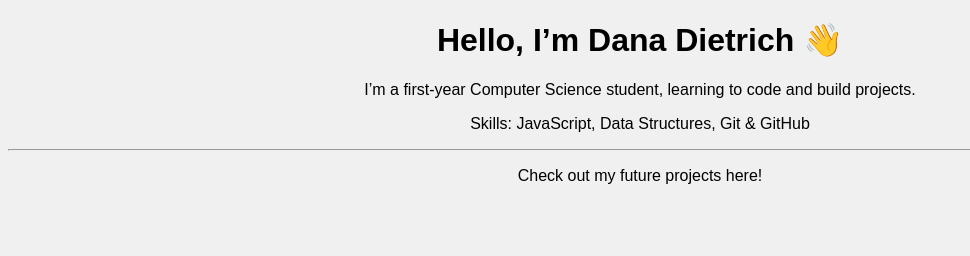
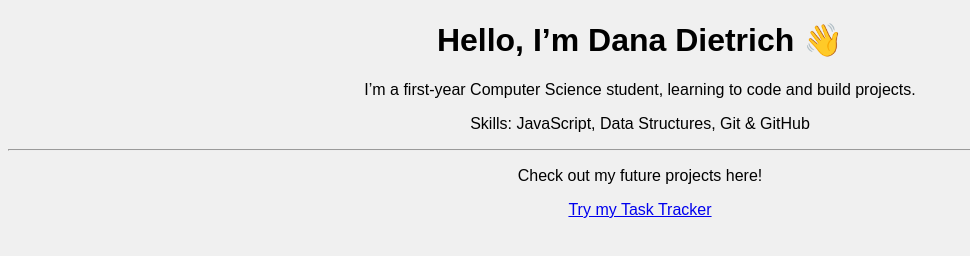
Before and after one commit to DanaDietrichHosman/my-first-protfolio, a plain HTML site: page index.html in a window 1280 px wide. Shown: the whole page, without its empty margins (0-970 px from the left). Drawn offline with Linux system fonts and the light colour scheme.

Commit message:
Update index.html
Add link to Task Tracker mini project

```diff
--- a/index.html
+++ b/index.html
@@ -10,5 +10,7 @@
     <p>Skills: JavaScript, Data Structures, Git & GitHub</p>
     <hr>
     <p>Check out my future projects here!</p>
+    <p><a href="task-tracker/index.html" target="_blank">Try my Task Tracker</a></p>
+
 </body>
 </html>
```
